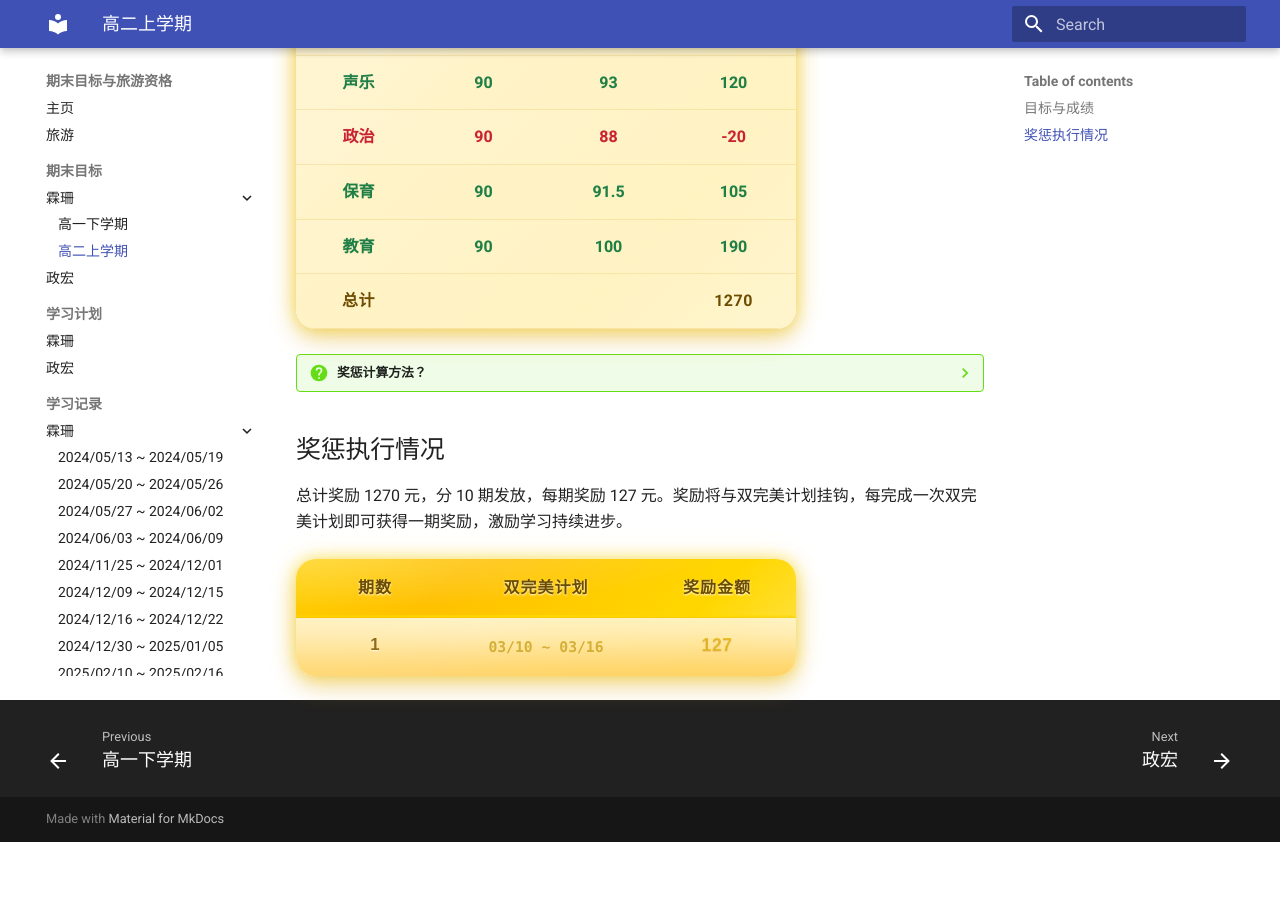
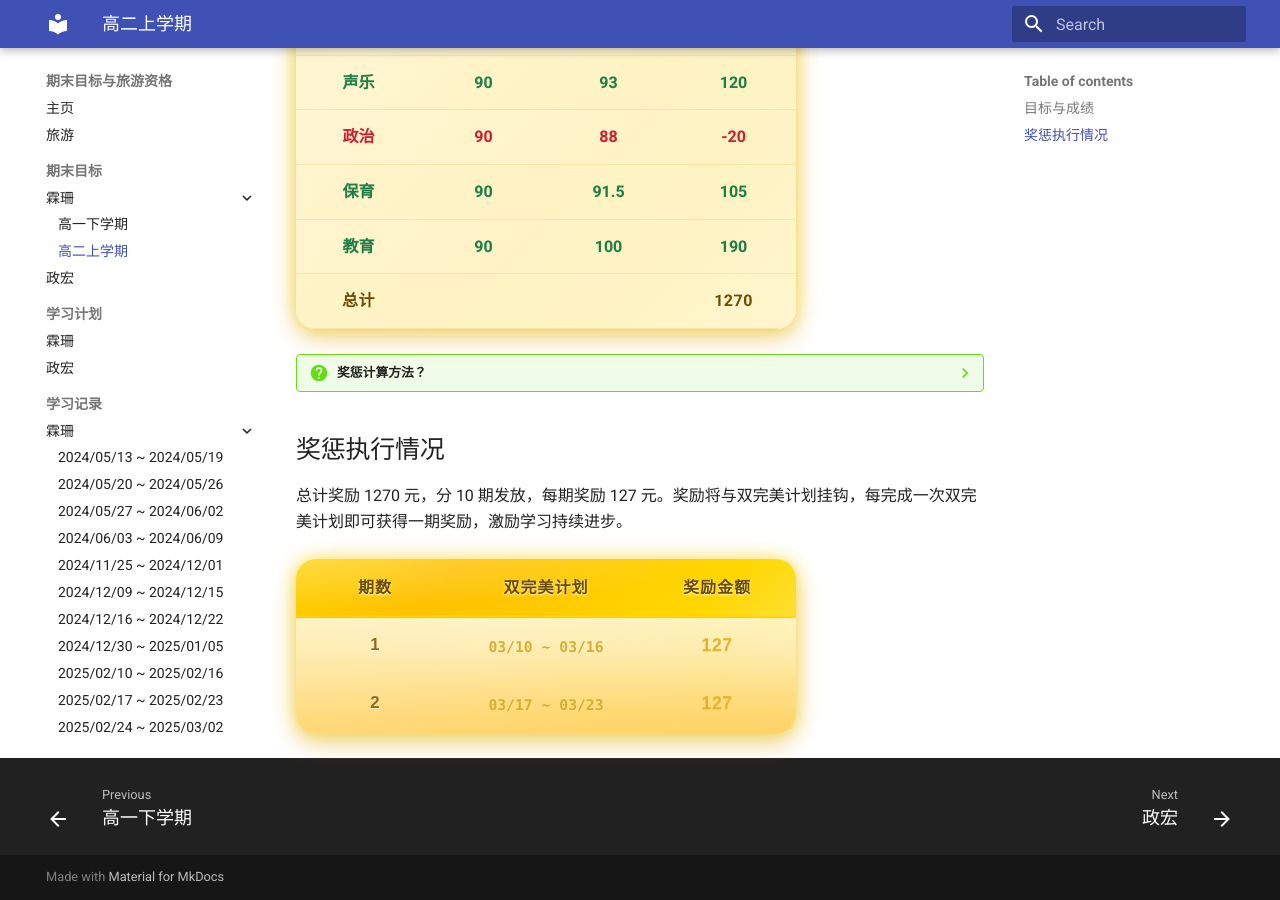
Before and after one commit to Flash-LHR/goal_and_vocation, an MkDocs documentation site: the page built from docs/study_goal/ls/grade11_s1/README.md, in a window 1280 px wide and 900 px high, scrolled down 614 px. Built offline with MkDocs 1.6.1 and Material for MkDocs 9.7.7, drawn with Linux system fonts in a browser that asks for light colours; before the commit the page ends 1456 px from its top, so only the background shows below that.

Commit message:
add: study record 20250317_20250323 for ls

```diff
--- a/docs/study_goal/ls/grade11_s1/README.md
+++ b/docs/study_goal/ls/grade11_s1/README.md
@@ -110,5 +110,10 @@
       <td class="cell"><a href="../../../study_record/ls/20250310_20250316/">03/10 ~ 03/16</a></td>
       <td class="cell">127</td>
     </tr>
+    <tr>
+      <td class="cell">2</td>
+      <td class="cell"><a href="../../../study_record/ls/20250317_20250323/">03/17 ~ 03/23</a></td>
+      <td class="cell">127</td>
+    </tr>
   </tbody>
 </table>
```
Also changed, not shown: docs/study_record/ls/20250317_20250323/README.md (+6 -6 lines), docs/study_record/ls/20250317_20250323/assets/词汇表Unit12-1.jpg (added), docs/study_record/ls/20250317_20250323/assets/词汇表Unit12-2.jpg (added), docs/study_record/ls/20250317_20250323/assets/词汇表Unit12-听写.jpg (added).
